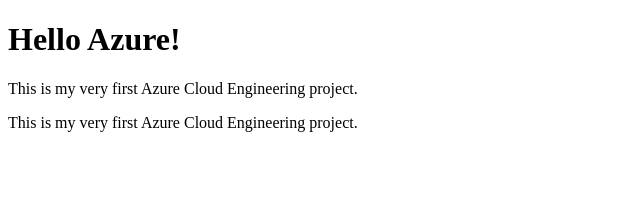
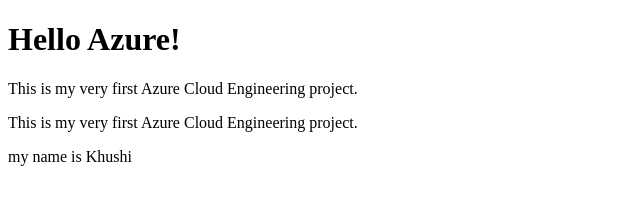
Before and after one commit to khushi07/CICD-Pipeline-Practice, a plain HTML site: page index.html in a window 1280 px wide. Shown: the whole page, without its empty margins (0-640 px from the left). Drawn offline with Linux system fonts and the light colour scheme.

Commit message:
added new line

```diff
--- a/index.html
+++ b/index.html
@@ -13,6 +13,8 @@
 
     <p>This is my very first Azure Cloud Engineering project.</p>
 
+    <p>my name is Khushi</p>
+
 </body>
 
 </html>
```
